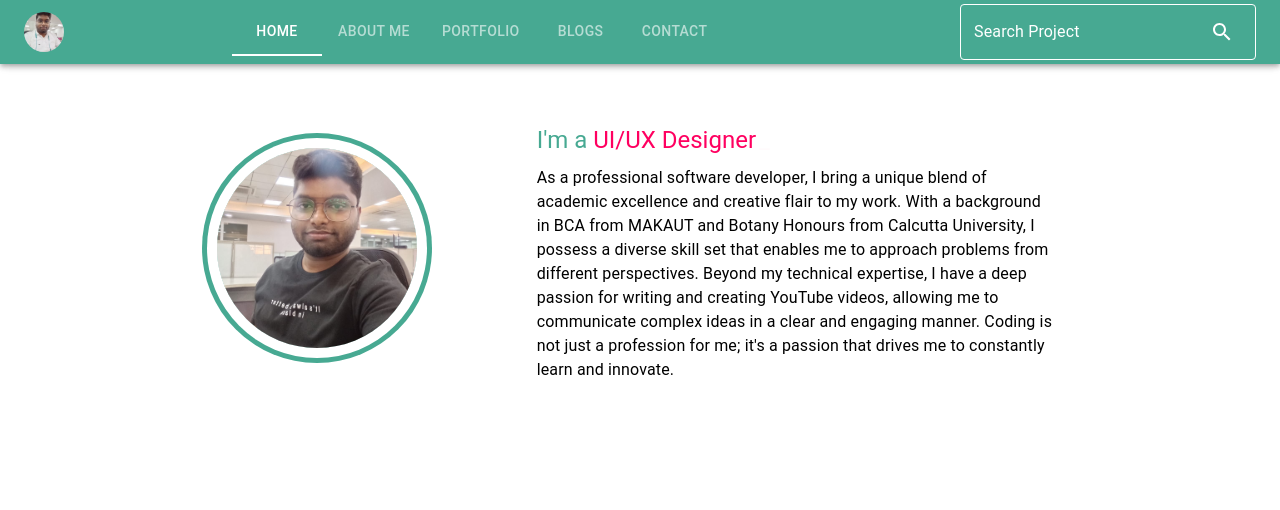
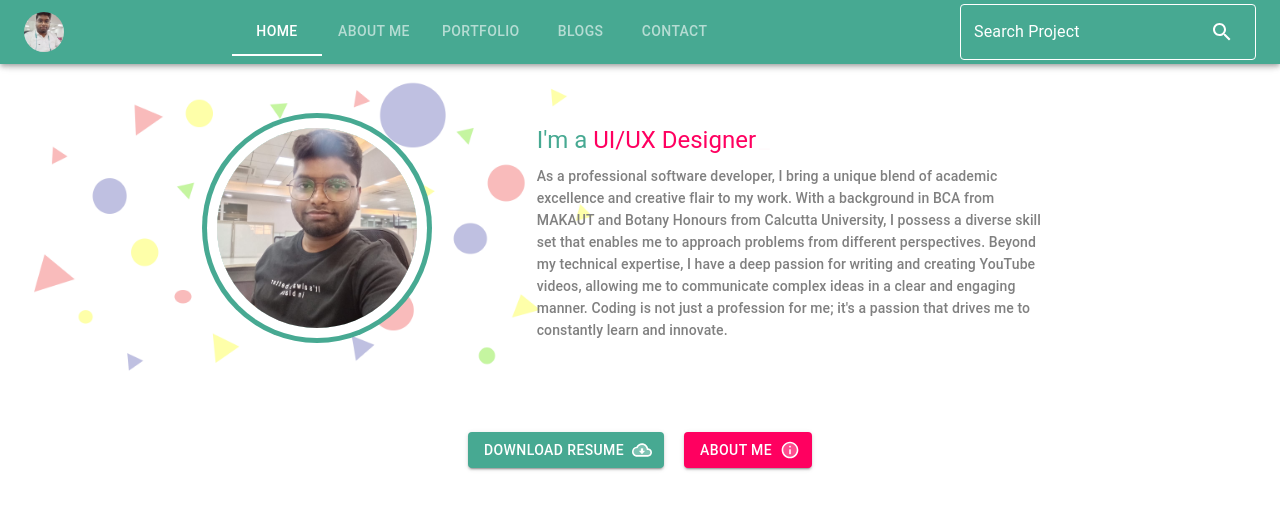
Before and after one commit to jeetsil07/portfolio-frontend, a React (Create React App) app: page /home in a window 1280 px wide. Shown: the top 510 px of the page. Built offline with nearby package versions, Linux system fonts and the light colour scheme.

Commit message:
use styled component and add buttons and background images

```diff
--- a/src/components/StyledComponents/common.tsx
+++ b/src/components/StyledComponents/common.tsx
@@ -1,9 +1,41 @@
 import styled from "@emotion/styled";
-import { Avatar } from "@mui/material";
+import { Avatar, Box, Button, Grid, Typography } from "@mui/material";
 
 export const Logo = styled(Avatar)`
-    margin: "0 auto"
+  margin: "0 auto";
 `;
-export const SearchBar = styled('div')`
-    width: 70%;
+export const SearchBar = styled("div")`
+  width: 70%;
 `;
+export const ContentBox = styled(Box)<{ topMargin?: number, bgImg?: string }>`
+  margin-top: ${(props) => props.topMargin}px;
+  padding: 20px;
+  box-sizing: border-box;
+  background-image: url(${(props)=>props.bgImg});
+  background-size: contain;
+  background-position: start;
+  background-repeat: no-repeat;
+`;
+export const GridContainer = styled(Grid)`
+    width: 100%;
+    Height: auto;
+    padding-top: 20px;
+`;
+export const ImageBox = styled(Box)`
+  height: 200px;
+  width: 200px;
+  border-radius: 50%;
+  overflow: hidden;
+  box-shadow: 0 0 0 10px white, 0 0 0 15px #47a992;
+`;
+export const AboutText = styled(Typography)`
+text-align: left;
+ margin-top: 10px
+`;
+export const CustomButton = styled(Button)<{btnColor?: string}>`
+    background-color: ${props=> props.btnColor === '#FF0060'?'#47A992':'#FF0060'};
+    margin: 10px;
+    &:hover{
+        background-color: ${props=> props.btnColor === '#FF0060'?'#FF0060':'#47A992'};
+    }
+`;
--- a/src/components/header/Navbar.tsx
+++ b/src/components/header/Navbar.tsx
@@ -1,4 +1,4 @@
-import React, { useEffect, useMemo, useRef, useState } from 'react';
+import React, { useEffect, useMemo, useRef } from 'react';
 import { AppBar, Grid, Tab, Tabs, Toolbar, useMediaQuery, useTheme } from '@mui/material';
 import { Logo } from '../StyledComponents/common';
 import { Link } from 'react-router-dom';
--- a/src/pages/Home.tsx
+++ b/src/pages/Home.tsx
@@ -1,10 +1,20 @@
-import React, { useEffect, useState } from "react";
+import React from "react";
 import { useAppSelector } from "../app/hook";
-import { Box, Grid, Typography } from "@mui/material";
+import { Box, Button, Grid, Typography } from "@mui/material";
 import { getNavBarState } from "../slices/ui";
 import jeet1 from "../assets/img/jeet1.jpeg";
 import jeet2 from "../assets/img/jeet2.jpeg";
+import bgImg from "../assets/img/bgImg.png";
 import { Cursor, useTypewriter } from "react-simple-typewriter";
+import CloudDownloadTwoToneIcon from '@mui/icons-material/CloudDownloadTwoTone';
+import InfoTwoToneIcon from '@mui/icons-material/InfoTwoTone';
+import {
+  AboutText,
+  ContentBox,
+  CustomButton,
+  GridContainer,
+  ImageBox,
+} from "../components/StyledComponents/common";
 const Home = () => {
   console.log("home");
   const { navBar } = useAppSelector(getNavBarState);
@@ -14,33 +24,10 @@ const Home = () => {
   });
   return (
     <>
-      <Box
-        sx={{
-          marginTop: `${navBar.height}px`,
-          padding: "20px",
-          boxSizing: "border-box",
-        }}
-      >
-        <Grid
-          container
-          justifyContent="center"
-          alignItems="center"
-          sx={{
-            width: "100%",
-            Height: "auto",
-            paddingTop: "20px",
-          }}
-        >
-          <Grid item sm={3} sx={{ marginBottom: "10px" }}>
-            <Box
-              sx={{
-                height: "200px",
-                width: "200px",
-                borderRadius: '50%',
-                overflow: 'hidden',
-                boxShadow: "0 0 0 10px white, 0 0 0 15px #47A992",
-              }}
-            >
+      <ContentBox topMargin={navBar.height} bgImg={bgImg}>
+        <GridContainer container justifyContent="center" alignItems="center">
+          <Grid item md={3} sx={{ marginBottom: "10px" }}>
+            <ImageBox>
               <img
                 // src={jeet1}
                 src={jeet2}
@@ -52,19 +39,15 @@ const Home = () => {
                   objectFit: "cover",
                 }}
               />
-            </Box>
+            </ImageBox>
           </Grid>
-          <Grid item sm={5} sx={{ margin: "20px 10px" }}>
+          <Grid item lg={5} sx={{ margin: "20px 10px" }}>
             <Typography variant="h5" color="initial">
               <span style={{ color: "#47A992" }}>I'm a</span>{" "}
               <span style={{ color: "#FF0060" }}>{typing}</span>
-              <Cursor cursorColor="#FF0060" cursorBlinking cursorStyle="_" />
+              <Cursor cursorColor="#FF0060" cursorStyle="_" />
             </Typography>
-            <Typography
-              variant="body1"
-              color="initial"
-              sx={{ textAlign: "left", marginTop: "10px" }}
-            >
+            <AboutText variant="subtitle2" color="GrayText">
               As a professional software developer, I bring a unique blend of
               academic excellence and creative flair to my work. With a
               background in BCA from MAKAUT and Botany Honours from Calcutta
@@ -74,9 +57,17 @@ const Home = () => {
               videos, allowing me to communicate complex ideas in a clear and
               engaging manner. Coding is not just a profession for me; it's a
               passion that drives me to constantly learn and innovate.{" "}
-            </Typography>
+            </AboutText>
           </Grid>
-        </Grid>
+        </GridContainer>
+      </ContentBox>
+      <Box>
+        <ContentBox >
+          <GridContainer container justifyContent="center" alignItems="center">
+                <CustomButton btnColor="#FF0060" variant="contained" endIcon={<CloudDownloadTwoToneIcon/>} >Download Resume</CustomButton>
+                <CustomButton variant="contained" endIcon={<InfoTwoToneIcon/>} >About Me</CustomButton>
+          </GridContainer>
+        </ContentBox>
       </Box>
     </>
   );
```
Also changed, not shown: src/assets/img/bgImg.png (added), 1 other file (tests, documents, lock files or other folders).
